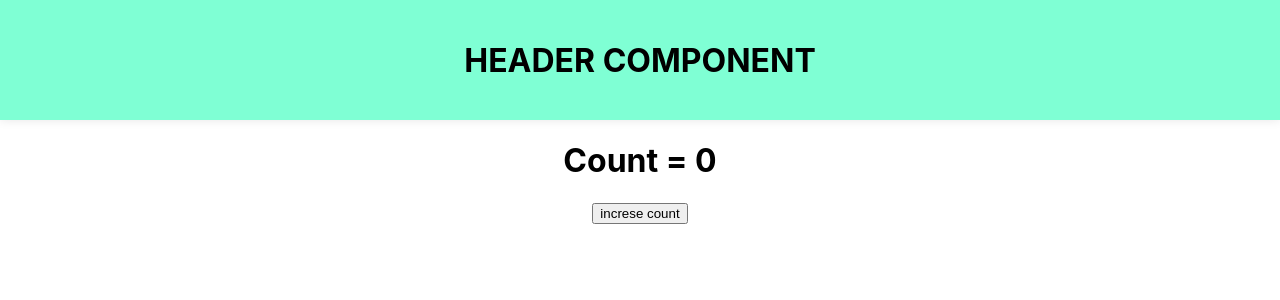
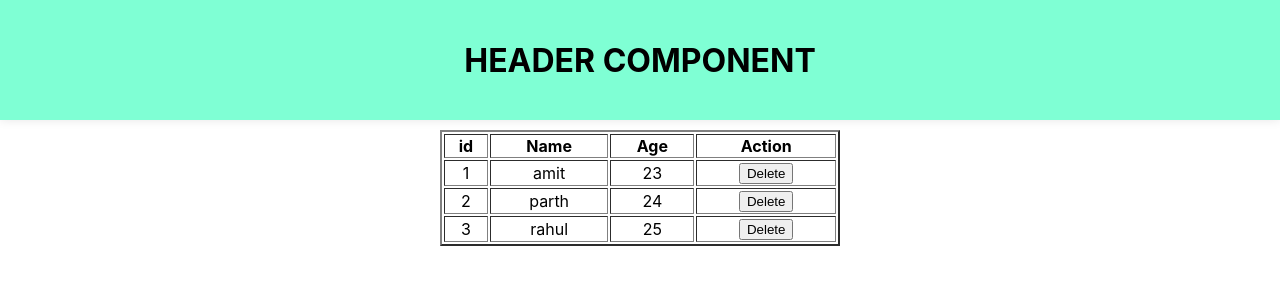
Before and after one commit to samirvithlani/club6-react, a React (Create React App) app: page / in a window 1280 px wide. Shown: the top 300 px of the page. Built offline with nearby package versions, Linux system fonts and the light colour scheme.

Commit message:
useState2

```diff
--- a/src/App.js
+++ b/src/App.js
@@ -5,6 +5,7 @@ import {Header} from "./components/Header"
 import Content from "./components/Content";
 import { Products } from "./components/products/Products";
 import { UseStateDemo } from "./components/UseStateDemo";
+import { UseStateDemo2 } from "./components/UseStateDemo2";
 
 function App() {
 
@@ -12,7 +13,8 @@ function App() {
   return (
     <div className="App">
       <Header></Header>
-      <UseStateDemo></UseStateDemo>
+      {/* <UseStateDemo></UseStateDemo> */}
+      <UseStateDemo2></UseStateDemo2>
       {/* <Products></Products> */}
       {/* <Content></Content> */}
     </div>
--- /dev/null
+++ b/src/components/UseStateDemo2.jsx
@@ -0,0 +1,60 @@
+import React, { useState } from 'react'
+
+export const UseStateDemo2 = () => {
+    const [users, setusers] = useState([
+        {
+            id:1,
+            name:"amit",
+            age:23
+        },
+        {
+            id:2,
+            name:"parth",
+            age:24
+        },
+        {
+            id:3,
+            name:"rahul",
+            age:25
+        }
+    ])
+
+    const deleteUser = (userId)=>{
+
+        //3
+        //filter
+        // alert(userId)
+        var x = users.filter((user)=>{
+
+            return user.id !== userId
+        })
+        console.log(x)
+        setusers(x)
+    }
+  return (
+    <div>
+        <table border={2} align='center' style={{height:"auto",width:"400px"}}>
+            <tr>
+                <th>id</th>
+                <th>Name</th>
+                <th>Age</th>
+                <th>Action</th>
+            </tr>
+            {
+                users.map((user)=>{
+                    return(
+                        <tr>
+                            <td>{user.id}</td>
+                            <td>{user.name}</td>
+                            <td>{user.age}</td>
+                            <td>
+                                <button onClick={()=>{deleteUser(user.id)}}>Delete</button>
+                            </td>
+                        </tr>
+                    )
+                })
+            }
+        </table>
+    </div>
+  )
+}
```
